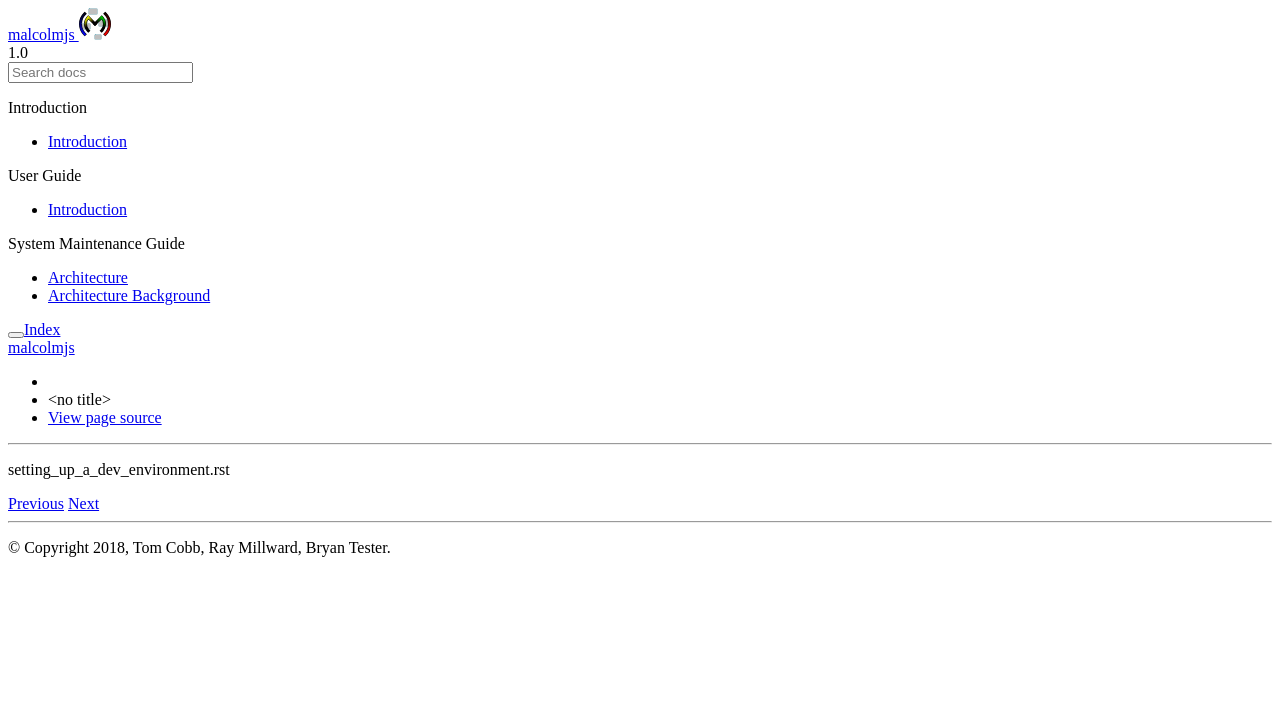
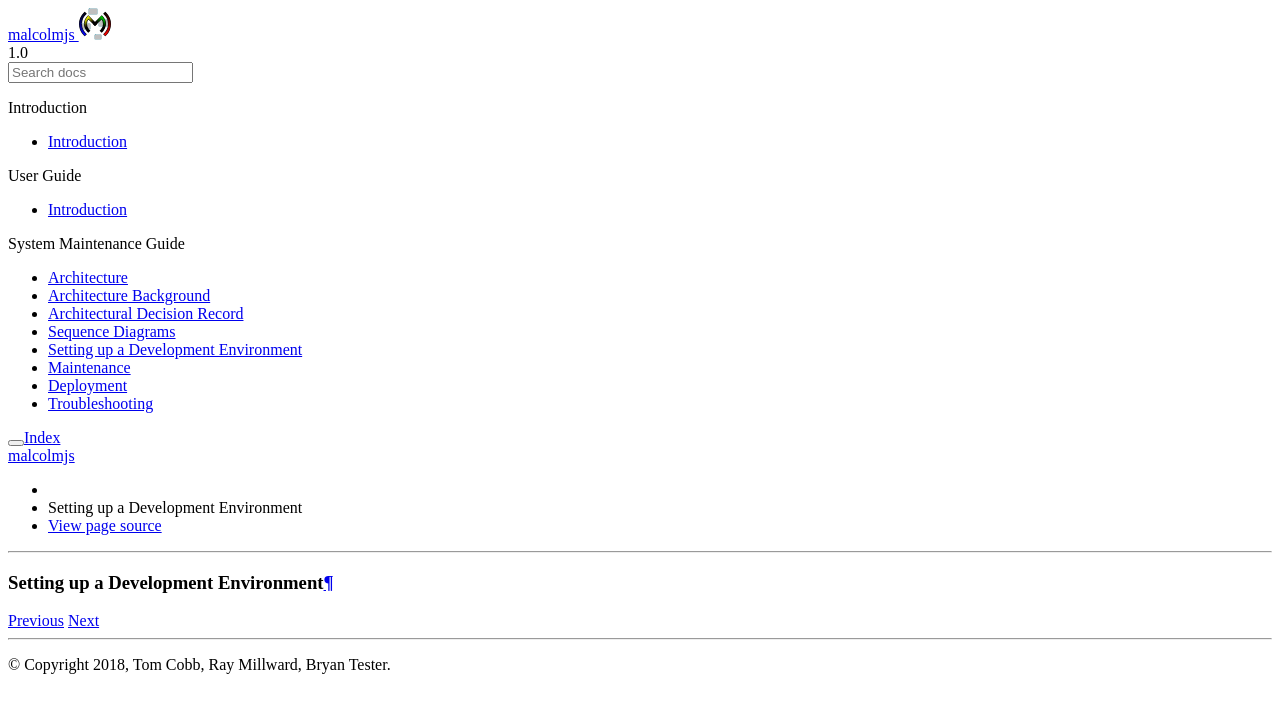
Before and after one commit to DiamondLightSource/malcolmjs, a Sphinx documentation site: the page built from docs/source/SMG/setting_up_a_dev_environment.rst, in a window 1280 px wide. Shown: the top 713 px of the page. Built offline with Sphinx 7.4.7 and the Read the Docs theme 2.0.0, drawn with Linux system fonts in a browser that asks for light colours.

Commit message:
Updated titles so the sphinx build works correctly

```diff
--- a/docs/source/SMG/architectural_decision_record.rst
+++ b/docs/source/SMG/architectural_decision_record.rst
@@ -1 +1,2 @@
-architectural_decision_record.rst
+Architectural Decision Record
+=============================
--- a/docs/source/SMG/deployment.rst
+++ b/docs/source/SMG/deployment.rst
@@ -1 +1,2 @@
-deployment
+Deployment
+===========
--- a/docs/source/SMG/maintenance.rst
+++ b/docs/source/SMG/maintenance.rst
@@ -1 +1,2 @@
-maintenance.rst
+Maintenance
+==============
--- a/docs/source/SMG/sequence_diagrams.rst
+++ b/docs/source/SMG/sequence_diagrams.rst
@@ -1 +1,2 @@
-sequence_diagrams.rst
+Sequence Diagrams
+==================
--- a/docs/source/SMG/setting_up_a_dev_environment.rst
+++ b/docs/source/SMG/setting_up_a_dev_environment.rst
@@ -1 +1,2 @@
-setting_up_a_dev_environment.rst
+Setting up a Development Environment
+=====================================
--- a/docs/source/SMG/troubleshooting.rst
+++ b/docs/source/SMG/troubleshooting.rst
@@ -1 +1,2 @@
-troubleshooting.rst
+Troubleshooting
+================
```
Also changed, not shown: 1 other file.
